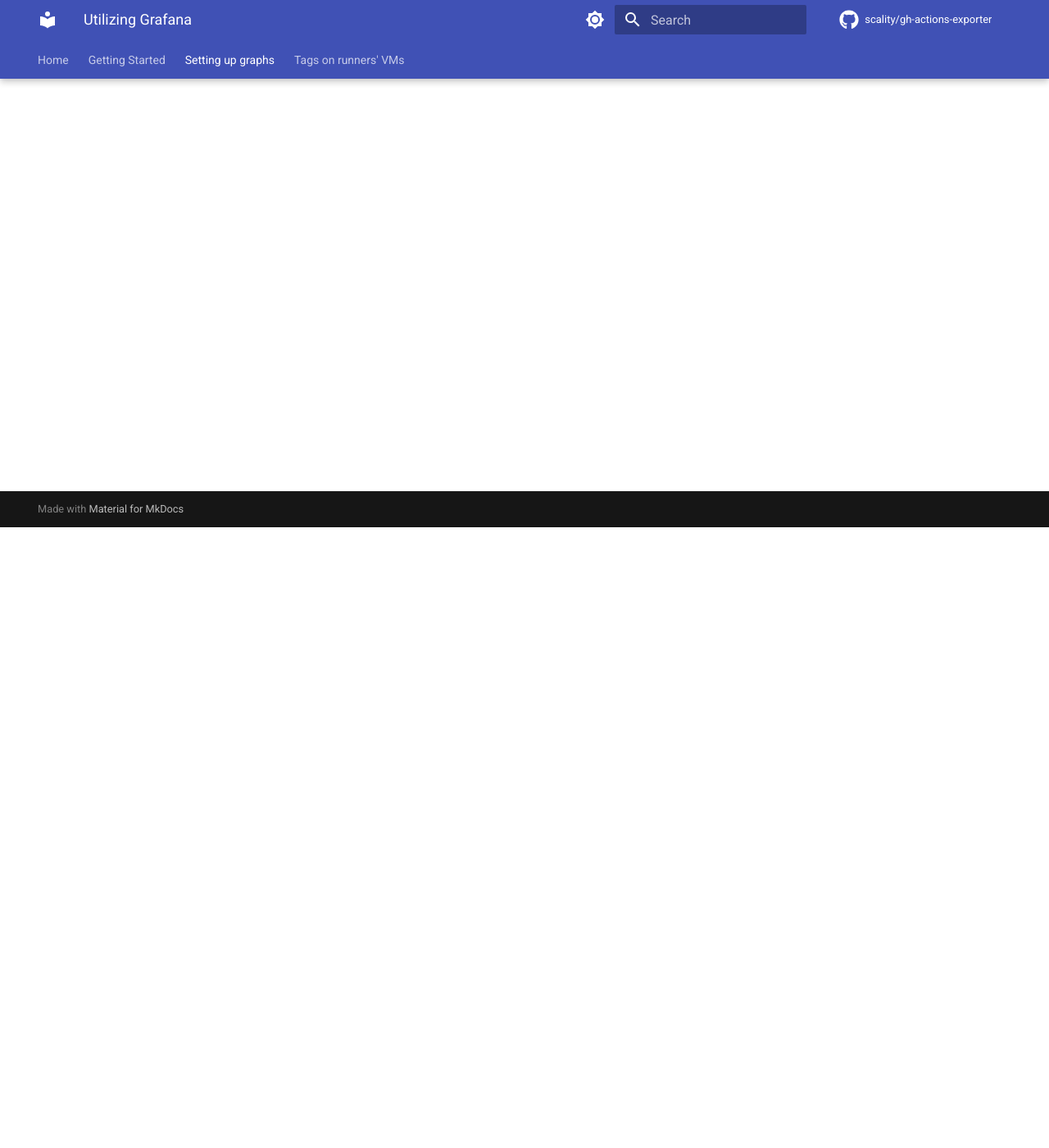
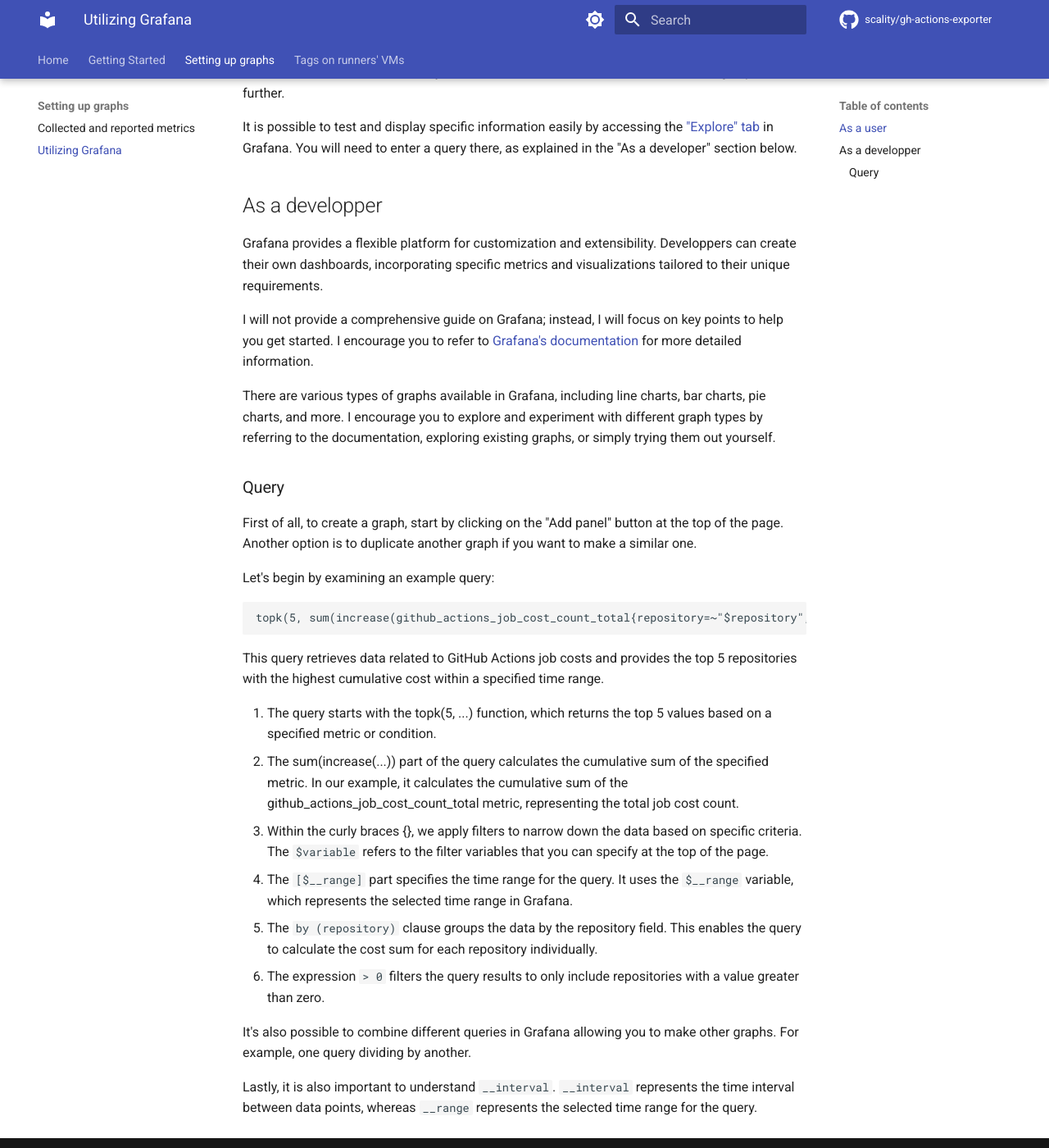
Before and after one commit to scality/gh-actions-exporter, an MkDocs documentation site: the page built from docs/setup/utilizing-grafana.md, in a window 1280 px wide and 1400 px high, scrolled down 757 px. Shown: the whole window at 82% size. Built offline with MkDocs 1.6.1 and Material for MkDocs 9.7.7, drawn with Linux system fonts in a browser that asks for light colours; comment, search, counter and statistics services are not loaded; some of the changed text lies outside the part shown.

Commit message:
[RELENG-7422] 📝 Add documentation

````diff
--- a/docs/setup/utilizing-grafana.md
+++ b/docs/setup/utilizing-grafana.md
@@ -1 +1,90 @@
 # Utilizing Grafana
+
+Grafana is a powerful open-source platform that allows users to visualize
+and monitor various metrics and data sources. In this guide, we will
+explore how to effectively use Grafana to monitor and analyze GitHub Actions.
+
+Grafana can be accessed through
+[the following URL](https://mon.scality.net/grafana/d/WidbLgPnk/).
+Once logged in, you will find two distinct boards: "GitHub Actions Costs"
+and "GitHub Actions Monitoring." These boards provide valuable insights
+into cost monitoring and general information about GitHub Actions.
+
+## As a user
+
+When accessing the Grafana URL, users can easily sort and filter the displayed
+data using variables located at the top of the page. This functionality
+allows more precise and targeted information based on specific criteria.
+
+Available Sorting Options:
+
+- `repository`: GitHub repository
+- `workflow_name`: Name of the workflow
+- `repository_visibility`: Public or private
+- `job_name`: Name of the job
+- `runner_type`: GitHub or self-hosted
+- `cloud`: GCloud / AWS or GitHub
+
+Note that additional variables may be added in the future to enhance the
+monitoring capabilities further.
+
+It is possible to test and display specific information easily by
+accessing the ["Explore" tab](https://mon.scality.net/grafana/explore)
+in Grafana. You will need to enter a query there, as explained in
+the "As a developer" section below.
+
+## As a developper
+
+Grafana provides a flexible platform for customization and extensibility.
+Developpers can create their own dashboards, incorporating specific metrics and
+visualizations tailored to their unique requirements.
+
+I will not provide a comprehensive guide on Grafana; instead, I will
+focus on key points to help you get started. I encourage you to refer
+to [Grafana's documentation](https://grafana.com/docs/grafana/latest/dashboards/)
+for more detailed information.
+
+There are various types of graphs available in Grafana, including line charts,
+bar charts, pie charts, and more. I encourage you to explore and experiment
+with different graph types by referring to the documentation, exploring
+existing graphs, or simply trying them out yourself.
+
+### Query
+
+First of all, to create a graph, start by clicking on the "Add panel" button
+at the top of the page. Another option is to duplicate another graph if
+you want to make a similar one.
+
+Let's begin by examining an example query:
+
+```
+topk(5, sum(increase(github_actions_job_cost_count_total{repository=~"$repository", runner_type=~"$runner_type", repository_visibility=~"$repository_visibility", cloud=~"$cloud"}[$__range])) by (repository) > 0)
+```
+
+This query retrieves data related to GitHub Actions job costs and
+provides the top 5 repositories with the highest cumulative cost
+within a specified time range.
+
+1. The query starts with the topk(5, ...) function, which returns the
+top 5 values based on a specified metric or condition.
+2. The sum(increase(...)) part of the query calculates the cumulative
+sum of the specified metric. In our example, it calculates the
+cumulative sum of the github_actions_job_cost_count_total metric,
+representing the total job cost count.
+3. Within the curly braces {}, we apply filters to narrow down the
+data based on specific criteria. The `$variable` refers to the filter
+variables that you can specify at the top of the page.
+4. The `[$__range]` part specifies the time range for the query.
+It uses the `$__range` variable, which represents the selected time
+range in Grafana.
+5. The `by (repository)` clause groups the data by the repository field.
+This enables the query to calculate the cost sum for each repository individually.
+6. The expression `> 0` filters the query results to only include
+repositories with a value greater than zero.
+
+It's also possible to combine different queries in Grafana allowing you
+to make other graphs. For example, one query dividing by another.
+
+Lastly, it is also important to understand `__interval`. `__interval`
+represents the time interval between data points, whereas `__range`
+represents the selected time range for the query.
--- a/mkdocs.yml
+++ b/mkdocs.yml
@@ -48,9 +48,7 @@
   - Collected and reported metrics: setup/collected-reported-metrics.md
   - Utilizing Grafana: setup/utilizing-grafana.md
 
-- Tags on runners' VMs:
-  - Google Cloud: tags/google-cloud.md
-  - AWS: tags/aws.md
+- Tags on runners' VMs: tags.md
 
 markdown_extensions:
   - pymdownx.highlight:
````
Also changed, not shown: docs/setup/collected-reported-metrics.md (+3 -3 lines), docs/tags.md (added, +30 -0 lines), docs/tags/aws.md (deleted, +0 -1 lines), docs/tags/google-cloud.md (deleted, +0 -1 lines).
